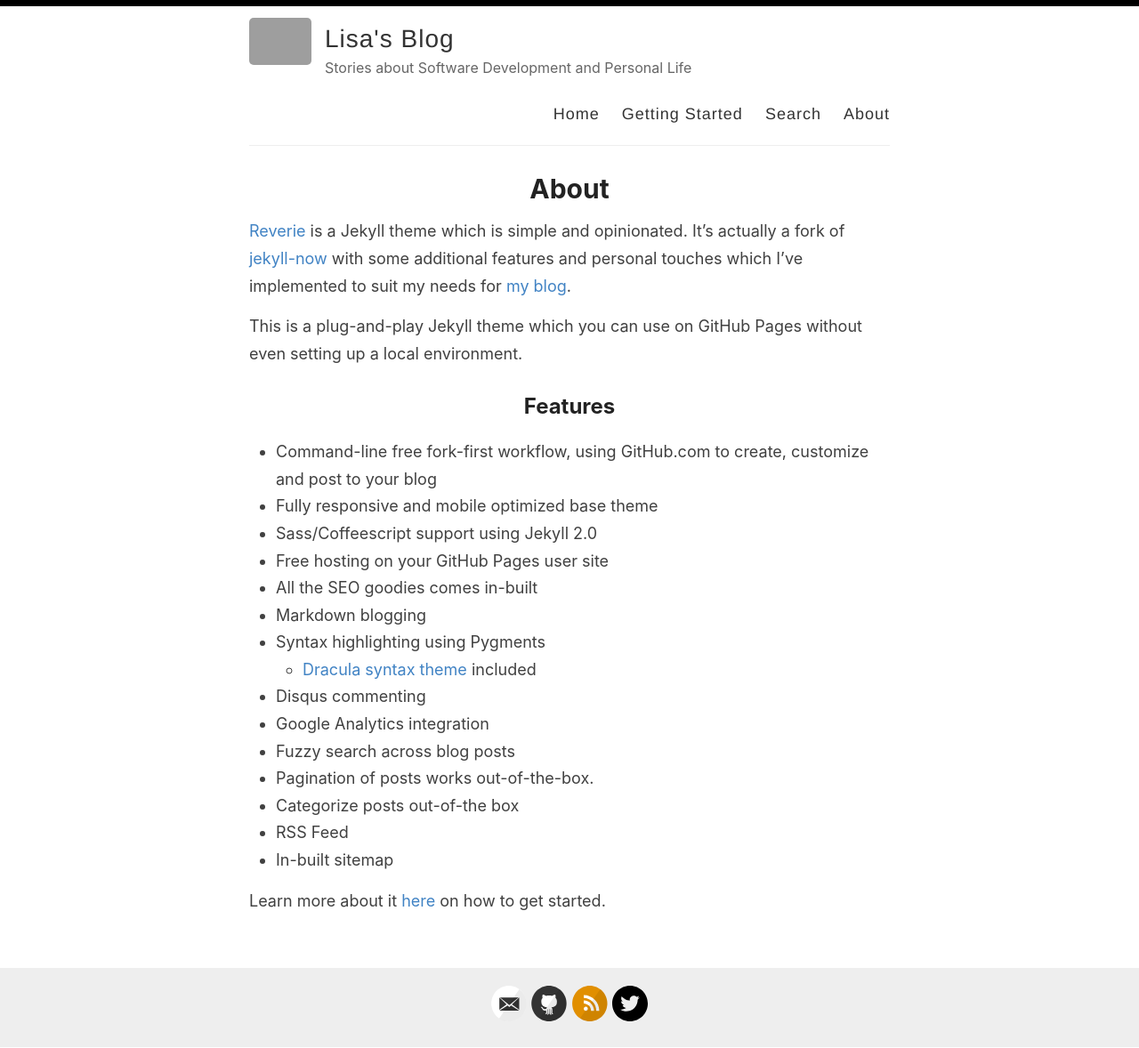
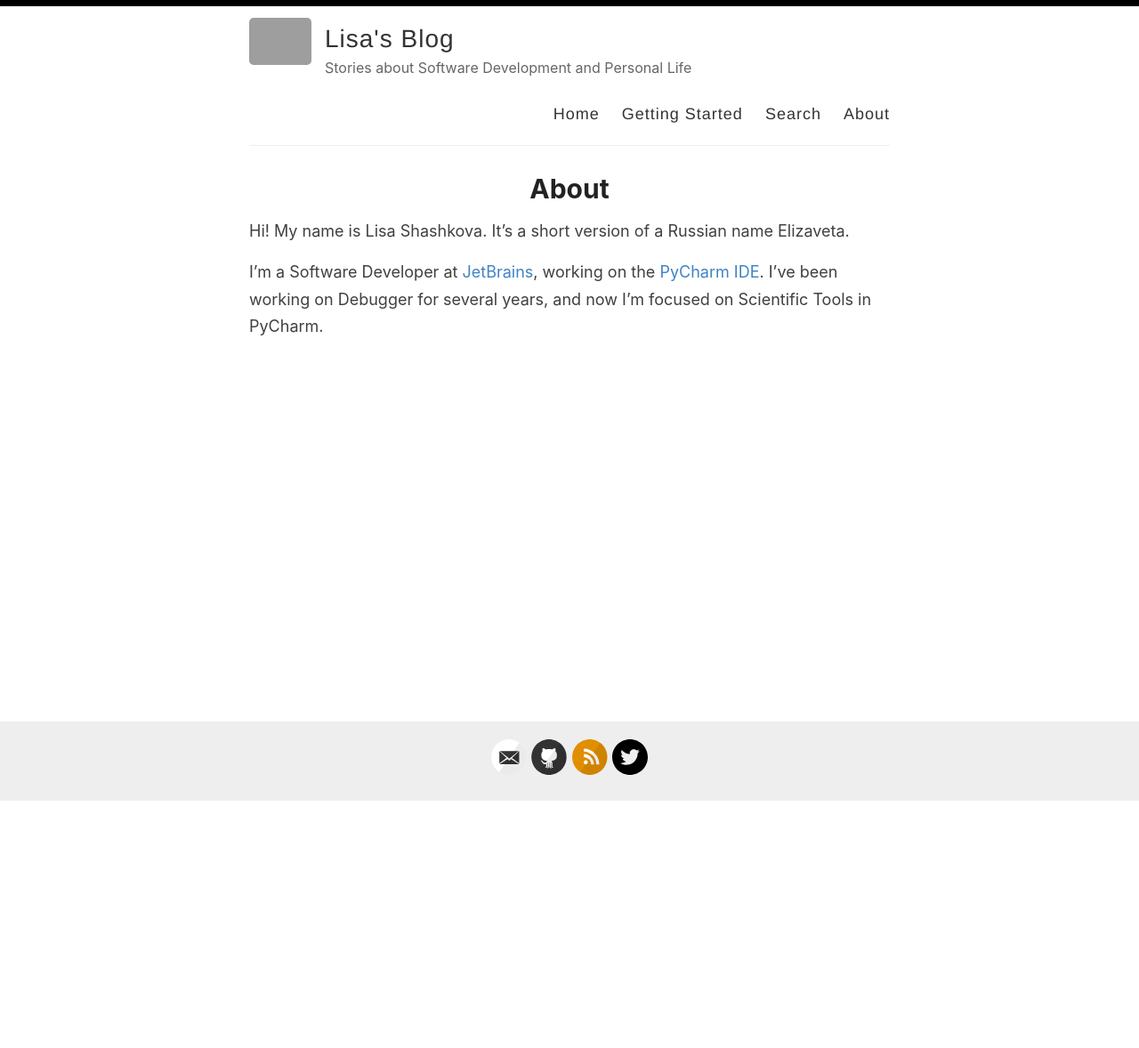
Before and after one commit to Elizaveta239/elizaveta239.github.io, a Jekyll site: the page built from _pages/about.md, in a window 1280 px wide. Shown: the whole page at 89% size. Built offline with Jekyll 4.4.1, drawn with Linux system fonts in a browser that asks for light colours; after the commit the page ends 901 px from its top, so only the background shows below that; grey boxes are pictures that could not be loaded.

Commit message:
Update About and remove Getting started

```diff
--- a/_pages/about.md
+++ b/_pages/about.md
@@ -4,26 +4,7 @@
 permalink: /about/
 ---
 
-[Reverie](https://github.com/amitmerchant1990/reverie) is a Jekyll theme which is simple and opinionated. It's actually a fork of [jekyll-now](https://github.com/barryclark/jekyll-now) with some additional features and personal touches which I've implemented to suit my needs for [my blog](https://www.amitmerchant.com).
+Hi! My name is Lisa Shashkova. It's a short version of a Russian name Elizaveta.
 
-This is a plug-and-play Jekyll theme which you can use on GitHub Pages without even setting up a local environment.
-
-## Features
-
-- Command-line free fork-first workflow, using GitHub.com to create, customize and post to your blog
-- Fully responsive and mobile optimized base theme
-- Sass/Coffeescript support using Jekyll 2.0
-- Free hosting on your GitHub Pages user site
-- All the SEO goodies comes in-built
-- Markdown blogging
-- Syntax highlighting using Pygments
-    - [Dracula syntax theme](https://draculatheme.com/) included
-- Disqus commenting
-- Google Analytics integration
-- Fuzzy search across blog posts
-- Pagination of posts works out-of-the-box.
-- Categorize posts out-of-the box
-- RSS Feed
-- In-built sitemap
-
-Learn more about it [here](https://github.com/amitmerchant1990/reverie) on how to get started.
+I'm a Software Developer at [JetBrains](https://www.jetbrains.com/), working on the [PyCharm IDE](https://www.jetbrains.com/pycharm/).
+I've been working on Debugger for several years, and now I'm focused on Scientific Tools in PyCharm.
```
Also changed, not shown: _pages/getting-started.md (deleted, +0 -51 lines).
